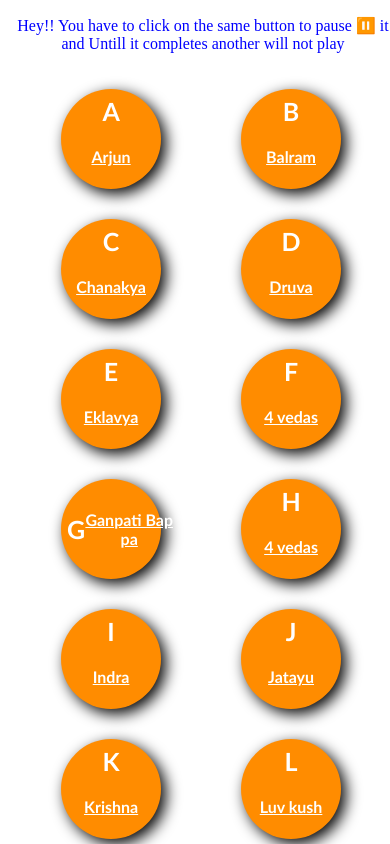
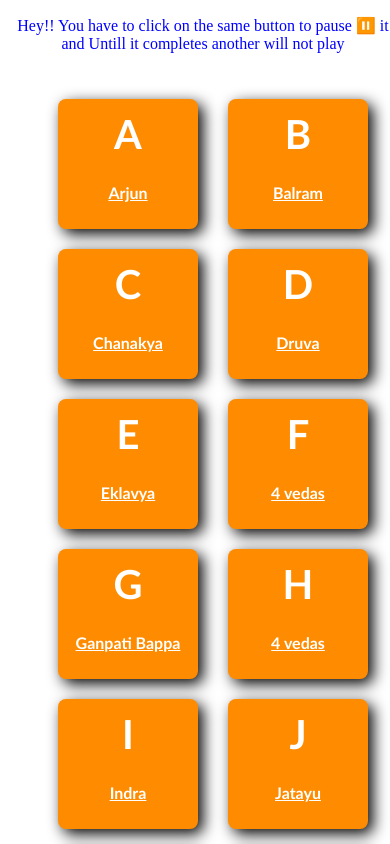
Before and after one commit to MaiNehaHu/Sanatani-Alphabets, a plain HTML site: page index.html in a window 390 px wide. Shown: the top 844 px of the page. Drawn offline with Linux system fonts and the light colour scheme.

Commit message:
button size

```diff
--- a/Style.css
+++ b/Style.css
@@ -52,9 +52,7 @@ button > p {
   flex-wrap: wrap;
   flex-direction: row;
 
-  padding: 10px 0px 10px;
-  position: relative;
-  right: 0.5%;
+  padding: 10px 10px 50px;
 }
 @media screen and (max-width: 1500px) {
   body {
@@ -62,11 +60,11 @@ button > p {
     overflow-x: hidden;
   }
 }
-@media screen and (max-width: 600px) {
+@media screen and (max-width:635px) {
+  .key {
+    margin: 20px 15px 0px;
+  }
   button {
-    width: 100px;
-    height: 100px;
-    font-size: 25px;
     word-wrap: break-word;
     word-break: break-all;
   }
@@ -75,3 +73,9 @@ button > p {
   width: 100%;
   text-align: center;
 }
+@media screen and (max-width:480px) {
+  button {
+    width: 140px;
+    border-radius: 0.5rem;
+  }
+}
```
